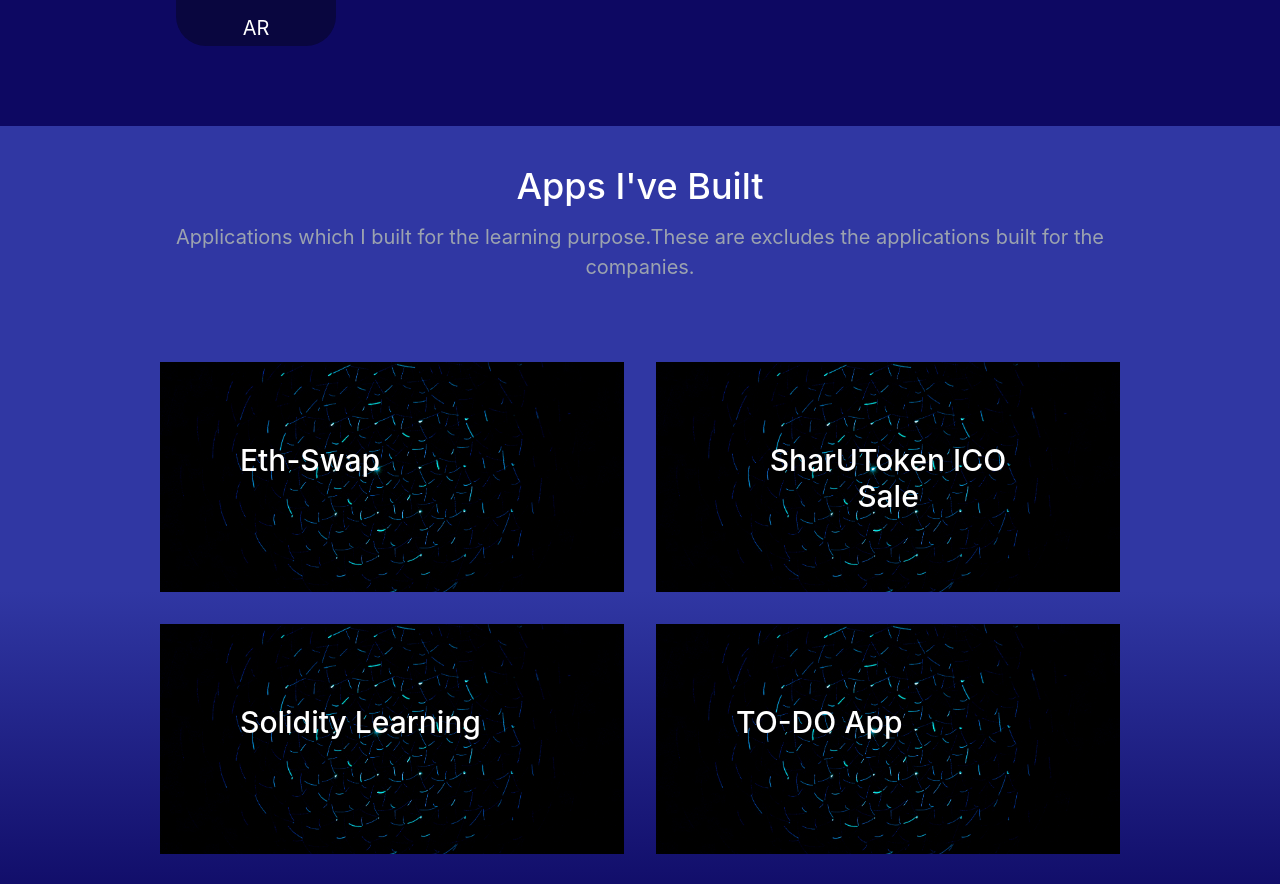
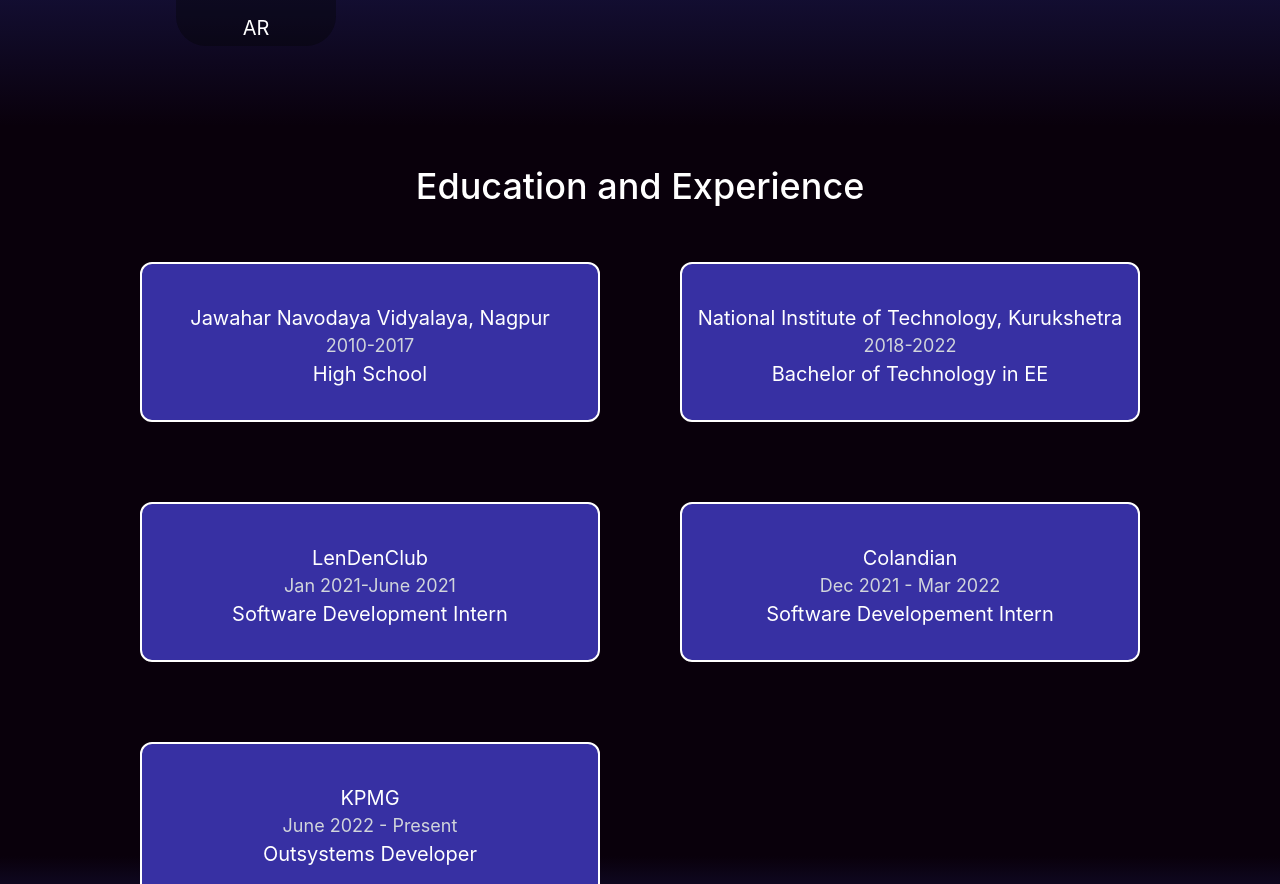
Before and after one commit to quaintrelle7/React-Portfolio, a React (Create React App) app: page / in a window 1280 px wide. Shown: the part 1880-2764 px from the top of the page. Built offline with nearby package versions, Linux system fonts and the light colour scheme.

Commit message:
second-draft-2

```diff
--- a/src/App.js
+++ b/src/App.js
@@ -12,7 +12,7 @@
       <Navbar />
       <About />
       <Skills />
-      {/* <Education /> */}
+      <Education />
       <Projects />
       <Contact />
     </main>
--- a/src/components/About.js
+++ b/src/components/About.js
@@ -2,7 +2,9 @@
 import Sharayu from "./assets/sharayu.jpeg"
 
 function About() {
-    return (<section id="about">
+    return (
+
+        <section id="about" className="bgEducation">
             <div className="container mx-auto flex px-10 py-20 md:flex-row flex-col items-center">
                 <div className="lg:flex-grow md:w-2/3 lg:pr-24 md:pr-16 flex flex-col md:items-start md:text-left mb-16 md:mb-0 items-center text-center">
                     <h1 className="title-font sm:text-4xl text-3xl mb-4 font-medium text-white">
--- a/src/components/Education.js
+++ b/src/components/Education.js
@@ -3,7 +3,7 @@
 export default function Education() {
     return (
 
-        <section id="Education" className="">
+        <section id="Education" className="bgEducation">
             <div className="container px-5 py-10 mx-auto">
                 <div className="text-center mb-20">
 
@@ -11,19 +11,18 @@
                         Education and Experience
                     </h1>
 
-                    <div className="flex flex-wrap -m-4">
-                        <div className="flex relative">
+                    <div className="w-70 flex flex-wrap  mx-20">
 
-                            {places.map((place) => (
-                                <div className="educationGrid">
-                                    <div className="educationTile">
-                                        <h1 className="">{place.title}</h1>
-                                        <h1>{place.years}</h1>
-                                        <h1>{place.work}</h1>
-                                    </div>
+                        {places.map((place) => (
+                            <div className="sm:w-1/2  p-10 ">
+                                <div className=" border-white border-2 bg-indigo-800 h-40 w-30 pt-10 rounded-xl">
+                                    <h1 className="text-white text-xl">{place.title}</h1>
+                                    <h1 className="text-gray-300 text-lg" >{place.years}</h1>
+                                    <h1 className="text-white text-xl">{place.work}</h1>
                                 </div>
-                            ))}
-                        </div>
+                            </div>
+                        ))}
+
                     </div>
                 </div>
             </div>
--- a/src/components/Projects.js
+++ b/src/components/Projects.js
@@ -21,7 +21,7 @@
                             target=" _blank"
                             key={project.image}
                             className="sm:w-1/2 w-100 p-4">
-                            <div className="flex relative">
+                            <div className="flex-wrap flex relative">
 
                                 <img
                                     alt="gallery"
--- a/src/components/Skills.js
+++ b/src/components/Skills.js
@@ -5,7 +5,7 @@
 export default function Skills() {
     return (
         <section id="skills" className="bgSkills" >
-            <div className="container px-5 py-10 mx-auto">
+            <div className="flex-wrap container px-5 py-10 mx-auto">
                 <div className="text-center mb-20">
                     <h1 className="sm:text-4xl text-3xl font-medium title-font text-white mb-4">
                         Skills &amp; Technologies
--- a/src/educationData.js
+++ b/src/educationData.js
@@ -1,12 +1,5 @@
 export const places = [
 
-    {
-
-        title: "National Institute of Technology, Kurukshetra",
-        years: "2018-2022",
-        work: "Bachelor of Technology in EE",
-
-    },
     {
 
         title: "Jawahar Navodaya Vidyalaya, Nagpur",
@@ -16,16 +9,24 @@
     },
     {
 
+        title: "National Institute of Technology, Kurukshetra",
+        years: "2018-2022",
+        work: "Bachelor of Technology in EE",
+
+    },
+
+    {
+
         title: "LenDenClub",
         years: "Jan 2021-June 2021",
-        work: "Software Developer",
+        work: "Software Development Intern",
 
     },
     {
 
         title: "Colandian",
         years: "Dec 2021 - Mar 2022",
-        work: "Software Developer",
+        work: "Software Developement Intern",
 
     },
     {
--- a/src/index.css
+++ b/src/index.css
@@ -22,8 +22,8 @@
 }
 
 .bgSkills{
-  background: rgb(13,8,98);
-background: linear-gradient(0deg, rgba(13,8,98,1) 38%, rgba(48,55,163,1) 64%);
+  background: rgb(48,55,163);
+  background: linear-gradient(180deg, rgba(48,55,163,1) 63%, rgba(9,0,11,1) 100%);
 }
 
 .skillGrid{
@@ -59,8 +59,18 @@
   text-shadow: 5px 2px #222324, 2px 4px #222324, 3px 5px #222324;
 }
 
-
+.bgEducation{
+  background: rgb(48,55,163);
+  background: linear-gradient(360deg, rgba(48,55,163,1) 0%, rgba(9,0,11,1) 22%);
+}
 .educationTile{
+background-color: #121983;
+height:10rem;
+width:20rem;
+position: content;
+text-align: center;
+padding-top: 2.5rem;
+border-radius: 5%;
 
 
 }
```
Lines whose indentation alone changed are shown as unchanged.
